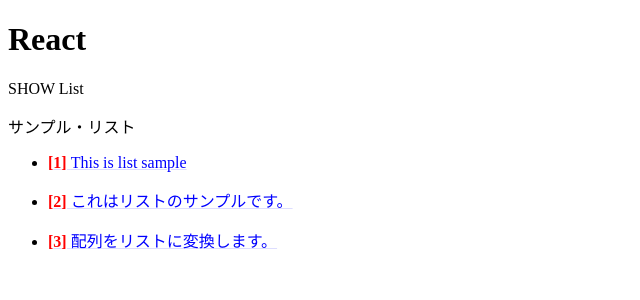
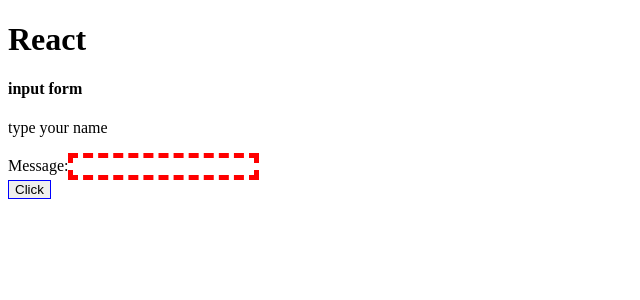
Before and after one commit to hirohana/React.js_Next.js_chapter4, a React app: page / in a window 1280 px wide. Shown: the top 300 px of the page, without its empty margins (0-640 px from the left). Built offline with nearby package versions, Linux system fonts and the light colour scheme; the HTML template or start-up script is replaced by a standard one.

Commit message:
App.cssを追加。しかしエラー発生。

```diff
--- /dev/null
+++ b/src/App.css
@@ -0,0 +1,7 @@
+input:invalid {
+  border: 5px dashed red;
+}
+
+input:valid {
+  border: 1px solid blue;
+}
--- a/src/App.js
+++ b/src/App.js
@@ -1,29 +1,51 @@
 import React, { Component } from 'react'
-import List from './List'
+import './App.css'
 
-class App extends Component{
-  data = [
-    "This is list sample",
-    "これはリストのサンプルです。",
-    "配列をリストに変換します。"
-  ]
+class App extends Component {
+  input = ''
+
   constructor(props) {
     super(props)
     this.state = {
-      list: this.data
+      title: 'input form',
+      message: 'type your name'
     }
+    this.doChange = this.doChange.bind(this)
+    this.doSubmit = this.doSubmit.bind(this)
   }
+
+  doChange(event) {
+    this.input = event.target.value
+  }
+
+  doSubmit(event) {
+    this.setState({
+      title: 'send form',
+      message: 'Hello, ' + this.input + '!'
+    })
+    event.preventDefault()
+  }
+
   render() {
-    return(
-      <div>
-        <h1 className="bg-primary text-white display-4">React</h1>
-        <div className="container">
-          <p className="subtitle">SHOW List</p>
-          <List title="サンプル・リスト" data={this.data}/>
+    return <div>
+      <h1 className="bg-primary text-white display-4">React</h1>
+      <div className="container">
+        <h4>{this.state.title}</h4>
+        <p className="card h5 p-3">{this.state.message}</p>
+        <div className="alert alert-primary mt-3">
+          <form onSubmit={this.doSubmit}>
+            <div className="form-group">
+              <label>Message:</label>
+              <input type="text" className="form-control"
+                onChange={this.doChange}
+                required pattern="[A-Za-z _,.]+" />
+            </div>
+            <input type="submit" className="btn btn-primary"
+              value="Click" />
+          </form>
         </div>
       </div>
-
-    )
+    </div>
   }
 }
 
--- a/src/Item.js
+++ /dev/null
@@ -1,28 +0,0 @@
-import React, { Component } from 'react'
-
-class List extends Component {
-  itm = {
-    fontSize: "16px",
-    color: "#00f",
-    textDecoration: "underline",
-    textDecorationColor: "#ddf"
-  }
-
-  num = {
-    fontWeight: "bold",
-    color: "red"
-  }
-
-  render() {
-    return(
-      <p style={this.itm}>
-        <span style={this.num}>
-          [{this.props.number}]&nbsp;
-        </span>
-        {this.props.value}
-      </p>
-    )
-  }
-}
-
-export default List
--- a/src/List.js
+++ /dev/null
@@ -1,27 +0,0 @@
-import React, { Component } from 'react'
-import Item from './Item'
-
-class List extends Component {
-  number = 1
-
-  render() {
-    let data = this.props.data
-    console.log("data", data)
-    return(
-      <div>
-        <p className="h5 text-center">{this.props.title}</p>
-        <ul className="list-group">
-          {data.map((item, key) => {
-            return(
-              <li className="list-group-item" key={key}>
-              <Item number={key + 1} value={item} />
-            </li>
-            )
-          })}
-        </ul>
-      </div>
-    )
-  }
-}
-
-export default List
--- a/src/index.js
+++ b/src/index.js
@@ -1,6 +1,6 @@
 import React from 'react'
 import ReactDOM from 'react-dom'
-import App from './app'
+import App from './App'
 
 ReactDOM.render(
   <React.StrictMode>
```
